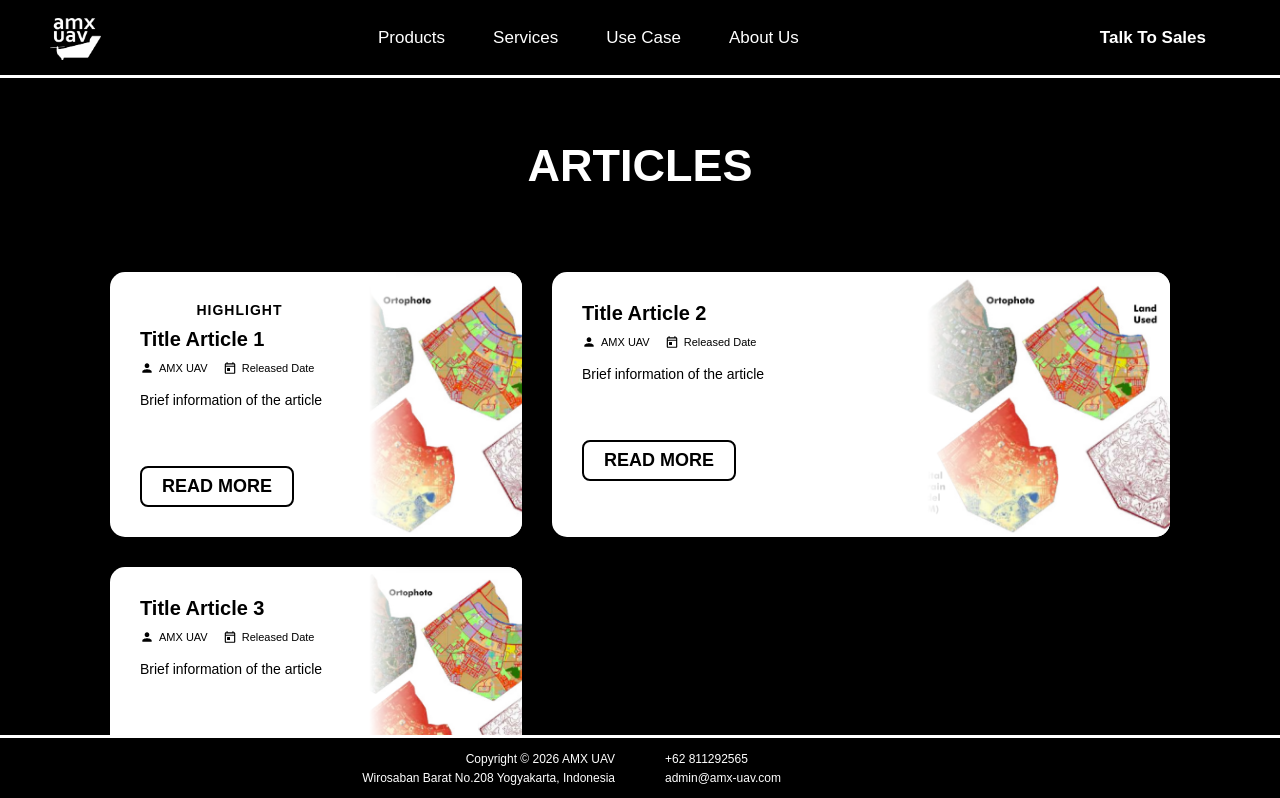
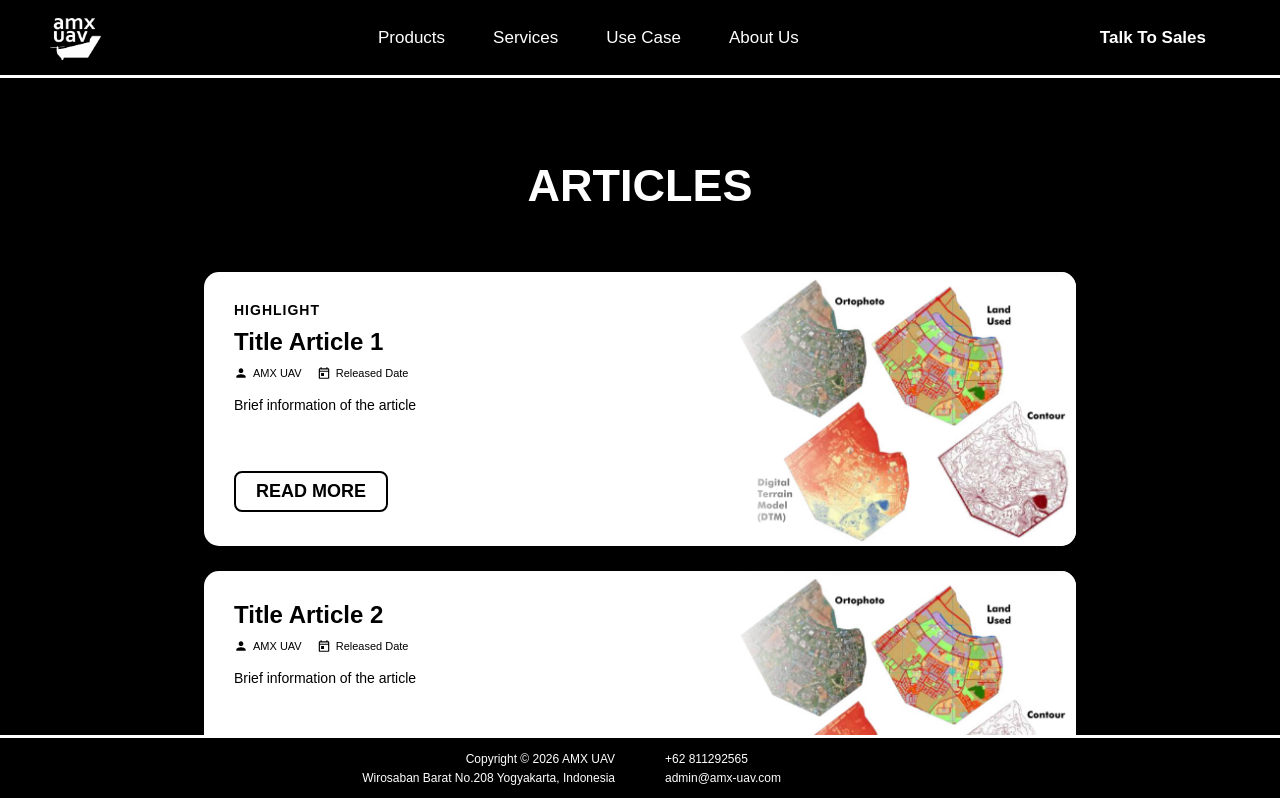
Before and after one commit to nasgmr/website-amx-next, a Next.js app: page /about-us/articles in a window 1280 px wide. Shown: the top 798 px of the page. Built offline with nearby package versions, Linux system fonts and the light colour scheme; a web font is replaced by a local one.

Commit message:
fix: article page

```diff
--- a/src/css/style.css
+++ b/src/css/style.css
@@ -1746,7 +1746,6 @@ body {
   align-items: flex-start;
   justify-content: center;
   padding-top: 80px;
-
   -webkit-mask-image: linear-gradient(to bottom, transparent 0%, black 100%);
   mask-image: linear-gradient(to bottom, transparent 0%, black 100%);
 }
@@ -1763,9 +1762,9 @@ body {
 }
 
 .articles-section {
-  padding: 60px 20px;
-  width: 100%;
-  max-width: 1100px;
+  padding: 80px 5%;
+  width: 100%;
+  max-width: 1000px;
   margin: 0 auto;
   box-sizing: border-box;
 }
@@ -1774,90 +1773,41 @@ body {
   color: #FFFFFF;
   font-size: 45px;
   text-transform: uppercase;
-  margin-bottom: 80px;
+  margin-bottom: 60px;
   text-align: center;
 }
 
 .articles-grid-container {
-  display: grid;
-  grid-template-columns: 0.8fr 1.2fr;
-  gap: 30px;
-  width: 100%;
-}
-
-.highlight-title {
-  color: #000000;
-  font-size: 24px;
-  text-align: center;
-  margin-bottom: 15px;
-  font-weight: normal;
-  letter-spacing: 1px;
-}
-
-.highlight-card {
-  background-color: #FFFFFF;
-  border-radius: 12px;
-  padding: 20px;
-  box-sizing: border-box;
-  box-shadow: 0 4px 15px #00000033;
-}
-
-.highlight-image-placeholder {
-  background-color: #FFFFFF;
-  border-radius: 8px;
-  height: 200px;
-  display: flex;
-  align-items: center;
-  justify-content: center;
-  color: #000000;
-  font-size: 20px;
-  font-weight: bold;
-  margin-bottom: 20px;
-  text-align: center;
-}
-
-.highlight-content h3 {
-  color: #000000;
-  font-size: 22px;
-  margin: 0 0 10px 0;
-}
-
-.articles-highlight-col {
   display: flex;
   flex-direction: column;
-}
-
-.articles-highlight-col .list-card {
-  flex: 1;
-  min-height: 100%;
-}
-
-.articles-list-col {
-  display: flex;
-  flex-direction: column;
-  gap: 20px;
-  justify-content: flex-start;
+  gap: 25px;
+  width: 100%;
 }
 
 .list-card {
   display: flex;
+  flex-direction: row;
   background: linear-gradient(90deg, #FFFFFF 0%, #FFFFFF 55%, #FFFFFF 100%);
   border-radius: 15px;
   overflow: hidden;
-  min-height: 220px;
+  min-height: 200px;
+  width: 100%;
   box-shadow: 0 8px 20px #0000004D;
 }
 
 .list-card-content {
   flex: 1.3;
   padding: 30px;
+  color: #000000;
   z-index: 2;
+  box-sizing: border-box;
 }
 
 .list-card-content h3 {
   color: #000000;
-  font-size: 20px;
+  font-size: 24px;
   margin: 0 0 10px 0;
+  font-weight: bold;
 }
 
 .list-card-image {
```
Also changed, not shown: src/app/about-us/articles/page.js (+4 -3 lines).
